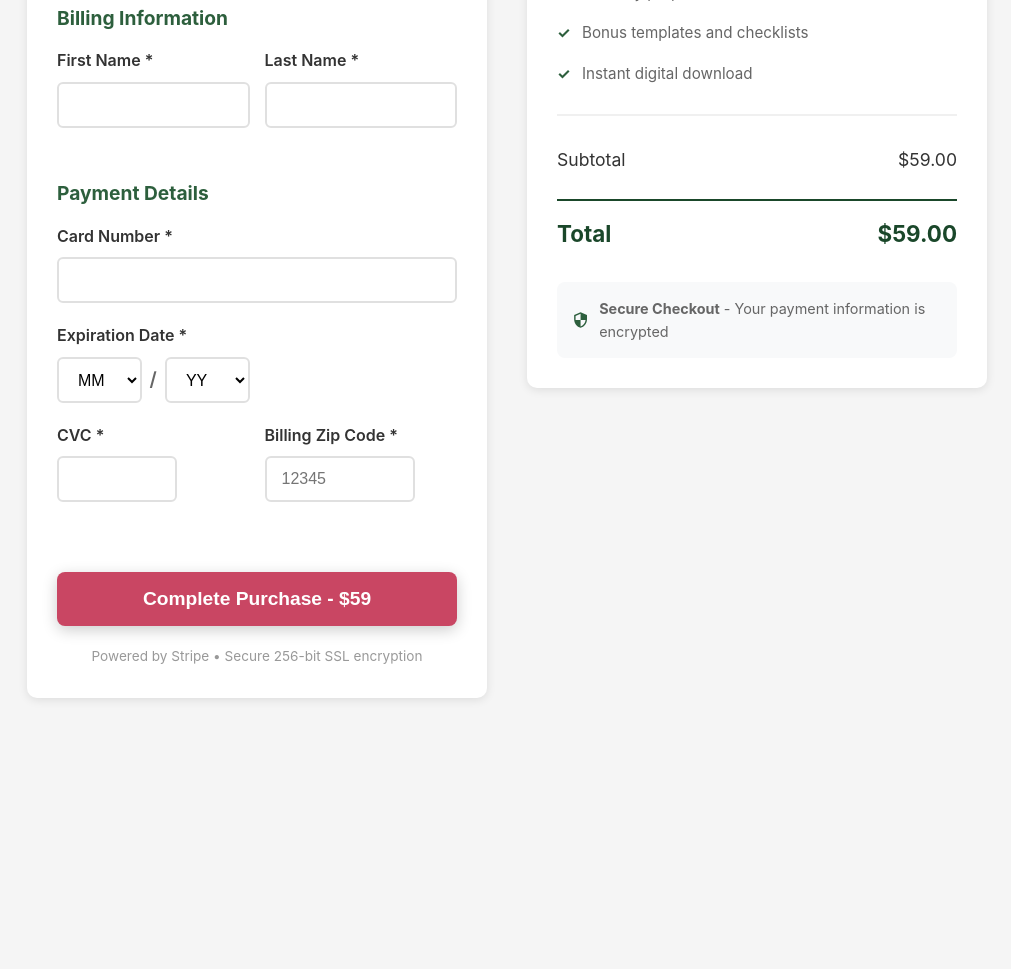
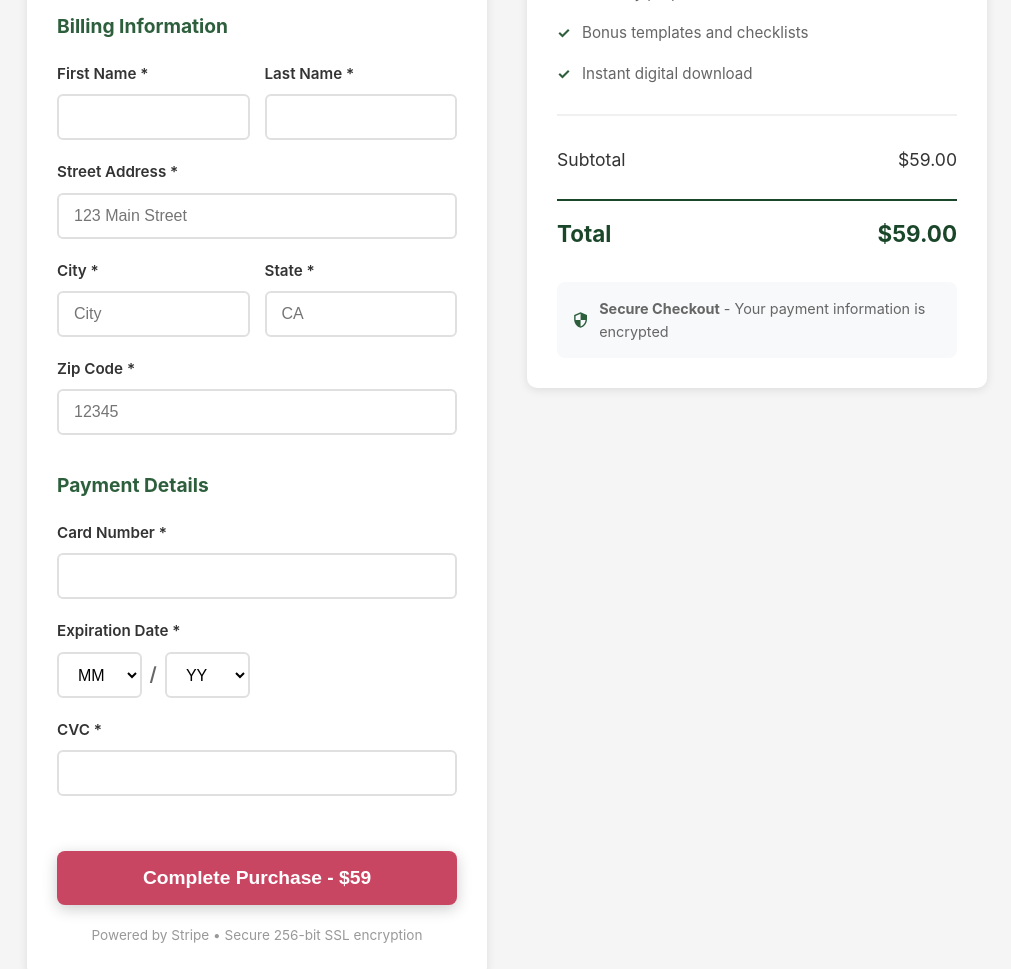
Before and after one commit to ksitomer/plan-the-fam, a website: page checkout.html in a window 1280 px wide. Shown: the part 540-1509 px from the top of the page, without its empty margins (133-1144 px from the left). Before the commit the page ends 1278 px from the top, so only its background shows below. Drawn offline with Linux system fonts and the light colour scheme; a script that the page names is missing.

Commit message:
Update checkout.html

```diff
--- a/checkout.html
+++ b/checkout.html
@@ -148,12 +148,12 @@
         }
 
         .form-section {
-            margin-bottom: 30px;
+            margin-bottom: 35px;
         }
 
         .form-section h3 {
             color: #2d5f3d;
-            margin-bottom: 15px;
+            margin-bottom: 20px;
             font-size: 1.2em;
         }
 
@@ -166,10 +166,12 @@
             margin-bottom: 8px;
             font-weight: 600;
             color: #333;
+            font-size: 0.95em;
         }
 
         input[type="text"],
         input[type="email"],
+        input[type="tel"],
         select {
             width: 100%;
             padding: 12px 15px;
@@ -183,6 +185,7 @@
 
         input[type="text"]:focus,
         input[type="email"]:focus,
+        input[type="tel"]:focus,
         select:focus {
             outline: none;
             border-color: #2d5f3d;
@@ -228,10 +231,6 @@
             height: 46px;
             display: flex;
             align-items: center;
-        }
-
-        #card-cvc {
-            max-width: 120px;
         }
 
         #card-errors {
@@ -363,12 +362,30 @@
                     <div class="form-row">
                         <div class="form-group">
                             <label for="first-name">First Name *</label>
-                            <input type="text" id="first-name" name="first-name" required>
+                            <input type="text" id="first-name" name="first-name" required autocomplete="given-name">
                         </div>
                         <div class="form-group">
                             <label for="last-name">Last Name *</label>
-                            <input type="text" id="last-name" name="last-name" required>
+                            <input type="text" id="last-name" name="last-name" required autocomplete="family-name">
                         </div>
+                    </div>
+                    <div class="form-group">
+                        <label for="address">Street Address *</label>
+                        <input type="text" id="address" name="address" required autocomplete="street-address" placeholder="123 Main Street">
+                    </div>
+                    <div class="form-row">
+                        <div class="form-group">
+                            <label for="city">City *</label>
+                            <input type="text" id="city" name="city" required autocomplete="address-level2" placeholder="City">
+                        </div>
+                        <div class="form-group">
+                            <label for="state">State *</label>
+                            <input type="text" id="state" name="state" required autocomplete="address-level1" placeholder="CA" maxlength="2">
+                        </div>
+                    </div>
+                    <div class="form-group">
+                        <label for="postal-code">Zip Code *</label>
+                        <input type="tel" id="postal-code" name="postal-code" required placeholder="12345" maxlength="10" pattern="[0-9]*" inputmode="numeric" autocomplete="postal-code">
                     </div>
                 </div>
 
@@ -417,16 +434,10 @@
                             </div>
                         </div>
                     </div>
-                    <div class="form-row">
-                        <div class="form-group">
-                            <label for="card-cvc">CVC *</label>
-                            <div id="card-cvc" class="stripe-element">
-                                <!-- Stripe Card CVC Element will be inserted here -->
-                            </div>
-                        </div>
-                        <div class="form-group">
-                            <label for="postal-code">Billing Zip Code *</label>
-                            <input type="text" id="postal-code" name="postal-code" required placeholder="12345" maxlength="10" style="max-width: 150px;">
+                    <div class="form-group">
+                        <label for="card-cvc">CVC *</label>
+                        <div id="card-cvc" class="stripe-element">
+                            <!-- Stripe Card CVC Element will be inserted here -->
                         </div>
                     </div>
                     <div id="card-errors" role="alert"></div>
@@ -503,7 +514,7 @@
             },
         };
 
-        // Create individual card elements (only number and CVC, not expiry)
+        // Create individual card elements
         const cardNumberElement = elements.create('cardNumber', {
             style: elementStyles,
             placeholder: '1234 5678 9012 3456',
@@ -552,6 +563,9 @@
             const email = document.getElementById('email').value;
             const firstName = document.getElementById('first-name').value;
             const lastName = document.getElementById('last-name').value;
+            const address = document.getElementById('address').value;
+            const city = document.getElementById('city').value;
+            const state = document.getElementById('state').value;
             const postalCode = document.getElementById('postal-code').value;
             const expiryMonth = document.getElementById('card-expiry-month').value;
             const expiryYear = document.getElementById('card-expiry-year').value;
@@ -592,7 +606,11 @@
                             name: firstName + ' ' + lastName,
                             email: email,
                             address: {
+                                line1: address,
+                                city: city,
+                                state: state,
                                 postal_code: postalCode,
+                                country: 'US',
                             },
                         },
                     },
```
